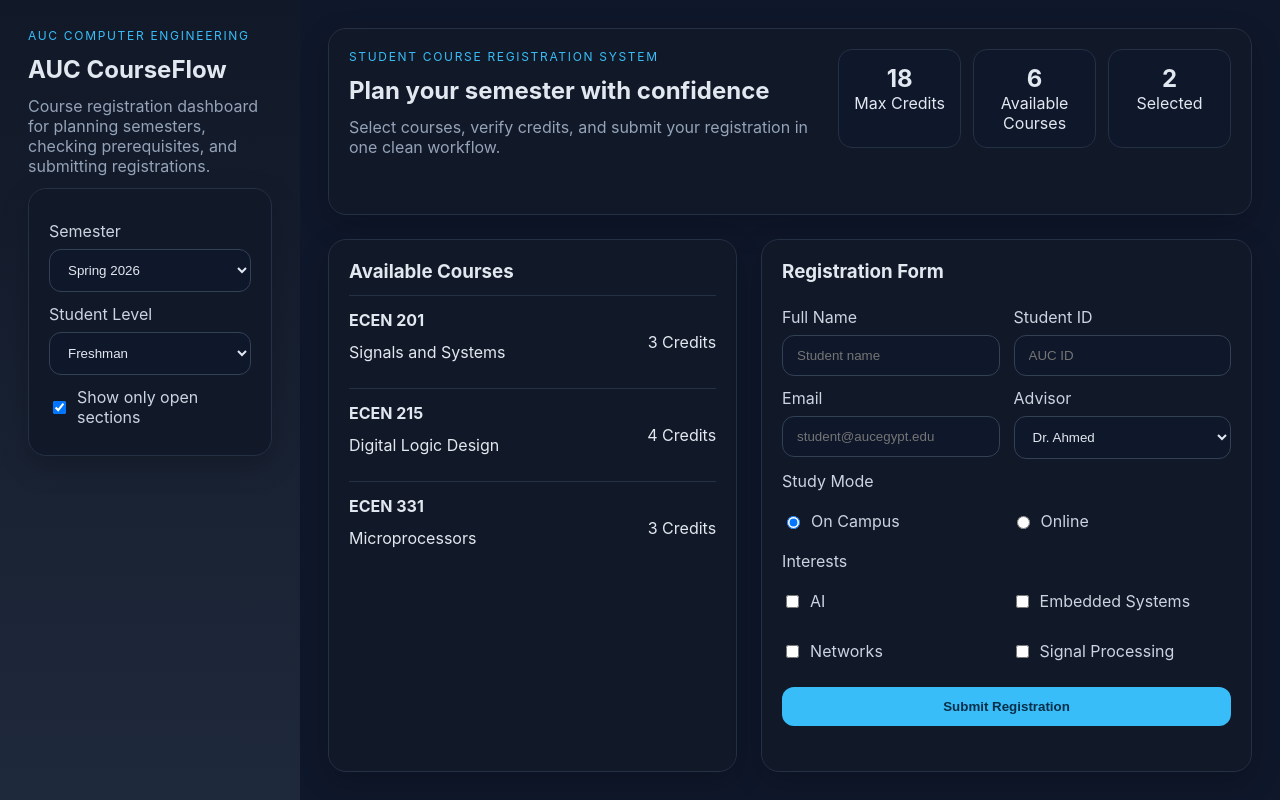
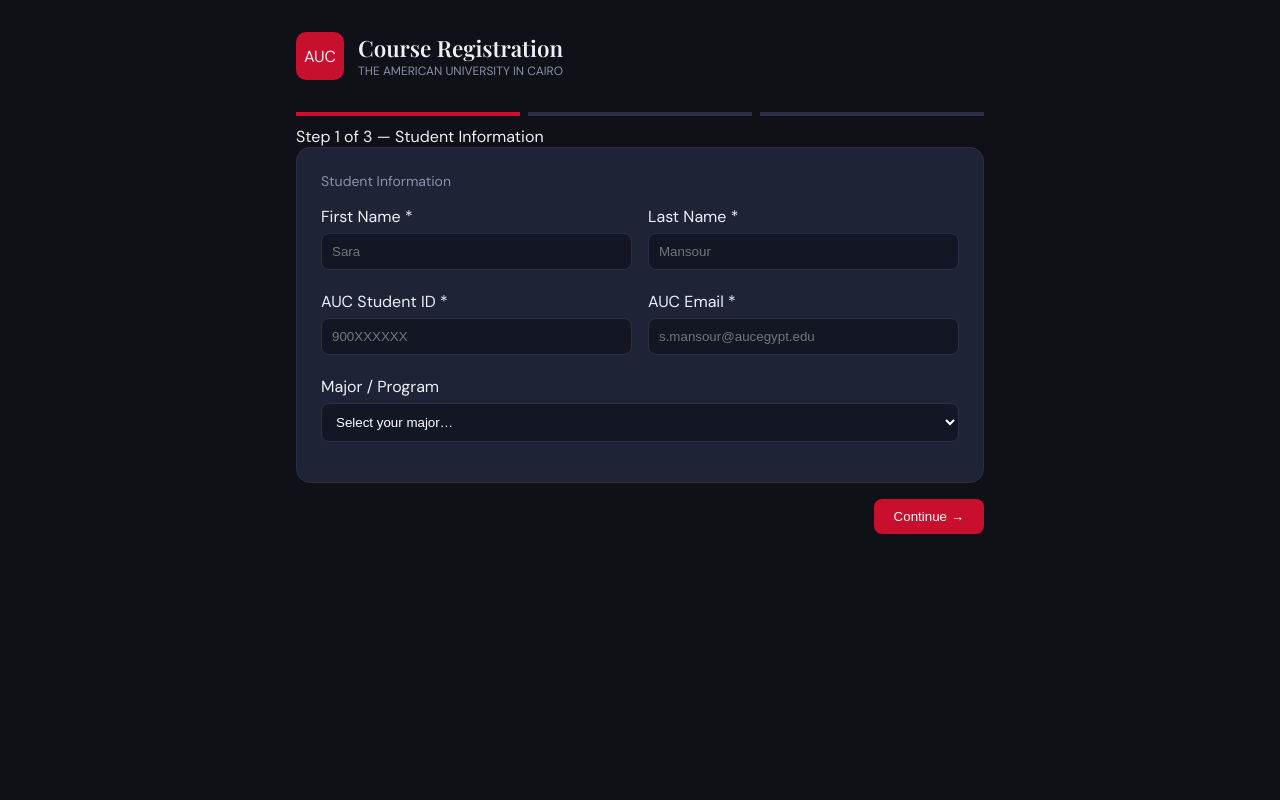
Before and after one commit to YousefBadawy/reg, a website: page index.html in a window 1280 px wide. Drawn offline with nearby package versions, Linux system fonts and the light colour scheme.

Commit message:
Add files via upload

```diff
--- a/index.html
+++ b/index.html
@@ -1,137 +1,144 @@
-<!doctype html>
+<!DOCTYPE html>
 <html lang="en">
 <head>
   <meta charset="UTF-8" />
-  <meta name="viewport" content="width=device-width, initial-scale=1.0" />
-  <title>AUC CourseFlow</title>
-  <link rel="stylesheet" href="style.css" />
+  <meta name="viewport" content="width=device-width, initial-scale=1.0"/>
+  <title>AUC Course Registration</title>
+
+  <link rel="stylesheet" href="style.css">
+
+  <link href="https://fonts.googleapis.com/css2?family=Playfair+Display:wght@600&family=DM+Sans:wght@300;400;500&display=swap" rel="stylesheet">
 </head>
 <body>
-  <div class="app-shell">
-    <aside class="sidebar">
-      <div>
-        <p class="eyebrow">AUC Computer Engineering</p>
-        <h1>AUC CourseFlow</h1>
-        <p class="muted">Course registration dashboard for planning semesters, checking prerequisites, and submitting registrations.</p>
+
+<div class="app">
+  <div class="header">
+    <div class="auc-badge">AUC</div>
+    <div class="header-text">
+      <div class="title">Course Registration</div>
+      <div class="sub">THE AMERICAN UNIVERSITY IN CAIRO</div>
+    </div>
+  </div>
+
+  <div class="prog-wrap">
+    <div class="prog-steps">
+      <div class="prog-step active" id="ps1"></div>
+      <div class="prog-step" id="ps2"></div>
+      <div class="prog-step" id="ps3"></div>
+    </div>
+    <div class="step-label" id="step-label">Step 1 of 3 — Student Information</div>
+  </div>
+
+  <!-- SCREEN 1 -->
+  <div id="s1">
+    <div class="card">
+      <div class="card-title">Student Information</div>
+
+      <div class="row2">
+        <div class="field">
+          <label>First Name *</label>
+          <input id="fname" placeholder="Sara"/>
+          <div class="err" id="e-fname"></div>
+        </div>
+
+        <div class="field">
+          <label>Last Name *</label>
+          <input id="lname" placeholder="Mansour"/>
+          <div class="err" id="e-lname"></div>
+        </div>
       </div>
 
-      <div class="panel">
-        <label for="semester">Semester</label>
-        <select id="semester">
-          <option>Spring 2026</option>
-          <option>Summer 2026</option>
-          <option>Fall 2026</option>
-        </select>
-
-        <label for="level">Student Level</label>
-        <select id="level">
-          <option>Freshman</option>
-          <option>Sophomore</option>
-          <option>Junior</option>
-          <option>Senior</option>
-        </select>
-
-        <label class="checkbox">
-          <input type="checkbox" checked> Show only open sections
-        </label>
-      </div>
-    </aside>
-
-    <main class="main">
-      <section class="hero card">
-        <div>
-          <p class="eyebrow">Student Course Registration System</p>
-          <h2>Plan your semester with confidence</h2>
-          <p class="muted">Select courses, verify credits, and submit your registration in one clean workflow.</p>
+      <div class="row2">
+        <div class="field">
+          <label>AUC Student ID *</label>
+          <input id="sid" placeholder="900XXXXXX"/>
+          <div class="err" id="e-sid"></div>
         </div>
 
-        <div class="stats">
-          <div><strong>18</strong><span>Max Credits</span></div>
-          <div><strong>6</strong><span>Available Courses</span></div>
-          <div><strong>2</strong><span>Selected</span></div>
+        <div class="field">
+          <label>AUC Email *</label>
+          <input id="email" type="email" placeholder="s.mansour@aucegypt.edu"/>
+          <div class="err" id="e-email"></div>
         </div>
-      </section>
+      </div>
 
-      <section class="grid">
-        <article class="card course-list">
-          <h3>Available Courses</h3>
+      <div class="field">
+        <label>Major / Program</label>
 
-          <div class="course">
-            <div>
-              <h4>ECEN 201</h4>
-              <p>Signals and Systems</p>
-            </div>
-            <span>3 Credits</span>
+        <select id="major">
+          <option value="">Select your major…</option>
+          <option>Computer Science</option>
+          <option>Computer Engineering</option>
+          <option>Information Systems</option>
+          <option>Data Science</option>
+          <option>Business Administration</option>
+          <option>Economics</option>
+        </select>
+      </div>
+    </div>
+
+    <div class="btn-row">
+      <button class="btn btn-primary" onclick="go2()">Continue →</button>
+    </div>
+  </div>
+
+  <!-- SCREEN 2 -->
+  <div id="s2" style="display:none">
+
+    <div class="card">
+      <div class="card-title">Select Courses</div>
+
+      <div class="counter">
+        Choose up to <span>4</span> courses ·
+        <span id="chosen-count">0</span> selected
+      </div>
+
+      <div class="course-grid" id="course-grid">
+
+        <label class="course-item" onclick="toggleCourse(this)">
+          <input type="checkbox" value="CSCE 101"/>
+          <div class="course-info">
+            <div class="code">CSCE 101</div>
+            <div class="name">Introduction to Programming</div>
           </div>
+        </label>
 
-          <div class="course">
-            <div>
-              <h4>ECEN 215</h4>
-              <p>Digital Logic Design</p>
-            </div>
-            <span>4 Credits</span>
+        <label class="course-item" onclick="toggleCourse(this)">
+          <input type="checkbox" value="CSCE 201"/>
+          <div class="course-info">
+            <div class="code">CSCE 201</div>
+            <div class="name">Data Structures</div>
           </div>
+        </label>
 
-          <div class="course">
-            <div>
-              <h4>ECEN 331</h4>
-              <p>Microprocessors</p>
-            </div>
-            <span>3 Credits</span>
-          </div>
-        </article>
+      </div>
 
-        <article class="card form-card">
-          <h3>Registration Form</h3>
+      <div class="err" id="e-courses"></div>
+    </div>
 
-          <form>
-            <div class="two-col">
-              <div>
-                <label for="name">Full Name</label>
-                <input id="name" type="text" placeholder="Student name" />
-              </div>
+    <div class="btn-row">
+      <button class="btn btn-ghost" onclick="back1()">← Back</button>
+      <button class="btn btn-primary" onclick="go3()">Review →</button>
+    </div>
+  </div>
 
-              <div>
-                <label for="id">Student ID</label>
-                <input id="id" type="text" placeholder="AUC ID" />
-              </div>
-            </div>
+  <!-- SCREEN 3 -->
+  <div id="s3" style="display:none">
 
-            <div class="two-col">
-              <div>
-                <label for="email">Email</label>
-                <input id="email" type="email" placeholder="student@aucegypt.edu" />
-              </div>
+    <div class="card">
+      <div class="card-title">Review & Confirm</div>
+      <div id="review-rows"></div>
+    </div>
 
-              <div>
-                <label for="advisor">Advisor</label>
-                <select id="advisor">
-                  <option>Dr. Ahmed</option>
-                  <option>Dr. Sara</option>
-                  <option>Dr. Omar</option>
-                </select>
-              </div>
-            </div>
+    <div class="btn-row">
+      <button class="btn btn-ghost" onclick="back2()">← Edit</button>
+      <button class="btn btn-primary" onclick="submitForm()">Submit</button>
+    </div>
 
-            <label>Study Mode</label>
-            <div class="radio-row">
-              <label><input type="radio" name="mode" checked> On Campus</label>
-              <label><input type="radio" name="mode"> Online</label>
-            </div>
+  </div>
 
-            <label>Interests</label>
-            <div class="checkbox-grid">
-              <label><input type="checkbox"> AI</label>
-              <label><input type="checkbox"> Embedded Systems</label>
-              <label><input type="checkbox"> Networks</label>
-              <label><input type="checkbox"> Signal Processing</label>
-            </div>
+</div>
 
-            <button type="submit">Submit Registration</button>
-          </form>
-        </article>
-      </section>
-    </main>
-  </div>
+<script src="script.js"></script>
 </body>
 </html>
--- /dev/null
+++ b/script.js
@@ -0,0 +1,130 @@
+function $(id){
+  return document.getElementById(id);
+}
+
+function show(id){
+  $(id).style.display='block';
+}
+
+function hide(id){
+  $(id).style.display='none';
+}
+
+function err(id,msg){
+  $(id).textContent=msg;
+}
+
+function setSteps(n){
+
+  for(let i=1;i<=3;i++){
+
+    const el=$('ps'+i);
+
+    el.classList.remove('active','done');
+
+    if(i<n) el.classList.add('done');
+
+    else if(i===n) el.classList.add('active');
+  }
+}
+
+function go2(){
+
+  const fn=$('fname').value.trim();
+  const ln=$('lname').value.trim();
+  const si=$('sid').value.trim();
+  const em=$('email').value.trim();
+
+  let ok=true;
+
+  err('e-fname',fn?'':'Required');
+  err('e-lname',ln?'':'Required');
+  err('e-sid',si?'':'Required');
+  err('e-email',em.includes('@')?'':'Invalid email');
+
+  if(!fn || !ln || !si || !em.includes('@')){
+    ok=false;
+  }
+
+  if(!ok) return;
+
+  hide('s1');
+  show('s2');
+
+  setSteps(2);
+}
+
+function back1(){
+
+  hide('s2');
+  show('s1');
+
+  setSteps(1);
+}
+
+function toggleCourse(el){
+
+  const cb=el.querySelector('input');
+
+  const checked=document.querySelectorAll('#course-grid input:checked');
+
+  if(!cb.checked && checked.length>=4){
+    return;
+  }
+
+  el.classList.toggle('selected',cb.checked);
+
+  $('chosen-count').textContent=
+    document.querySelectorAll('#course-grid input:checked').length;
+}
+
+function go3(){
+
+  const courses=[
+    ...document.querySelectorAll('#course-grid input:checked')
+  ].map(c=>c.value);
+
+  err('e-courses',courses.length?'':'Select at least one course');
+
+  if(!courses.length) return;
+
+  $('review-rows').innerHTML=`
+
+    <div class="review-row">
+      <div class="review-key">Name</div>
+      <div>${$('fname').value} ${$('lname').value}</div>
+    </div>
+
+    <div class="review-row">
+      <div class="review-key">ID</div>
+      <div>${$('sid').value}</div>
+    </div>
+
+    <div class="review-row">
+      <div class="review-key">Courses</div>
+      <div>
+        ${courses.map(c=>`<span class="tag">${c}</span>`).join('')}
+      </div>
+    </div>
+  `;
+
+  hide('s2');
+  show('s3');
+
+  setSteps(3);
+}
+
+function back2(){
+
+  hide('s3');
+  show('s2');
+
+  setSteps(2);
+}
+
+function submitForm(){
+
+  alert('Registration Submitted Successfully');
+
+  location.reload();
+}
--- a/style.css
+++ b/style.css
@@ -1,27 +1,186 @@
-*{box-sizing:border-box}
-body{margin:0;font-family:Inter,Arial,sans-serif;background:#0f172a;color:#e2e8f0}
-.app-shell{display:grid;grid-template-columns:300px 1fr;min-height:100vh}
-.sidebar{padding:28px;background:linear-gradient(180deg,#111827,#1e293b)}
-.main{padding:28px;display:grid;gap:24px}
-.card,.panel{background:#111827;border:1px solid #243044;border-radius:18px;padding:20px;box-shadow:0 10px 30px rgba(0,0,0,.2)}
-.eyebrow{letter-spacing:.14em;text-transform:uppercase;color:#38bdf8;font-size:.75rem}
-h1,h2,h3,h4,p{margin:0 0 12px}
-.muted{color:#94a3b8}
-.hero{display:flex;justify-content:space-between;gap:24px;align-items:flex-start}
-.stats{display:grid;grid-template-columns:repeat(3,1fr);gap:12px;min-width:280px}
-.stats div{background:#0f172a;border:1px solid #243044;border-radius:14px;padding:14px;text-align:center}
-.stats strong{display:block;font-size:1.5rem}
-.grid{display:grid;grid-template-columns:1fr 1.2fr;gap:24px}
-.course{display:flex;justify-content:space-between;align-items:center;padding:14px 0;border-top:1px solid #243044}
-label{display:block;margin:12px 0 8px;color:#cbd5e1}
-input,select,button{width:100%;padding:12px 14px;border-radius:12px;border:1px solid #334155;background:#0f172a;color:#e2e8f0}
-button{margin-top:18px;background:#38bdf8;color:#082f49;font-weight:700;border:none;cursor:pointer}
-.two-col{display:grid;grid-template-columns:1fr 1fr;gap:14px}
-.radio-row,.checkbox-grid{display:grid;grid-template-columns:repeat(2,1fr);gap:10px}
-.checkbox,.radio-row label,.checkbox-grid label{display:flex;gap:8px;align-items:center}
-.checkbox input,.radio-row input,.checkbox-grid input{width:auto}
-@media (max-width:900px){
-  .app-shell,.grid,.hero,.two-col,.stats{grid-template-columns:1fr}
-  .sidebar{padding:20px}
-  .main{padding:20px}
+*{
+  box-sizing:border-box;
+  margin:0;
+  padding:0;
 }
+
+:root{
+  --bg:#0f1117;
+  --card:#1e2335;
+  --border:#2a2f45;
+  --accent:#c8102e;
+  --text:#eef0f8;
+  --muted:#8892aa;
+}
+
+body{
+  font-family:'DM Sans',sans-serif;
+  background:var(--bg);
+  color:var(--text);
+}
+
+.app{
+  max-width:720px;
+  margin:auto;
+  padding:2rem 1rem 4rem;
+}
+
+.header{
+  display:flex;
+  align-items:center;
+  gap:14px;
+  margin-bottom:2rem;
+}
+
+.auc-badge{
+  width:48px;
+  height:48px;
+  background:var(--accent);
+  border-radius:10px;
+  display:flex;
+  align-items:center;
+  justify-content:center;
+}
+
+.title{
+  font-family:'Playfair Display',serif;
+  font-size:1.4rem;
+}
+
+.sub{
+  font-size:12px;
+  color:var(--muted);
+}
+
+.card{
+  background:var(--card);
+  border:1px solid var(--border);
+  border-radius:14px;
+  padding:1.5rem;
+  margin-bottom:1rem;
+}
+
+.card-title{
+  margin-bottom:1rem;
+  font-size:14px;
+  color:var(--muted);
+}
+
+.row2{
+  display:grid;
+  grid-template-columns:1fr 1fr;
+  gap:1rem;
+}
+
+.field{
+  margin-bottom:1rem;
+}
+
+.field label{
+  display:block;
+  margin-bottom:.4rem;
+}
+
+.field input,
+.field select{
+  width:100%;
+  padding:10px;
+  background:#131625;
+  border:1px solid var(--border);
+  border-radius:8px;
+  color:white;
+}
+
+.btn-row{
+  display:flex;
+  justify-content:flex-end;
+  gap:.7rem;
+}
+
+.btn{
+  padding:10px 20px;
+  border:none;
+  border-radius:8px;
+  cursor:pointer;
+}
+
+.btn-primary{
+  background:var(--accent);
+  color:white;
+}
+
+.btn-ghost{
+  background:transparent;
+  border:1px solid var(--border);
+  color:white;
+}
+
+.course-grid{
+  display:grid;
+  grid-template-columns:1fr 1fr;
+  gap:.7rem;
+  margin-top:1rem;
+}
+
+.course-item{
+  padding:12px;
+  border:1px solid var(--border);
+  border-radius:10px;
+  cursor:pointer;
+  background:#131625;
+}
+
+.course-item.selected{
+  border-color:var(--accent);
+}
+
+.code{
+  color:var(--accent);
+  font-size:12px;
+}
+
+.name{
+  font-size:14px;
+}
+
+.err{
+  color:#ff6b6b;
+  font-size:12px;
+  margin-top:.3rem;
+}
+
+.review-row{
+  display:flex;
+  padding:8px 0;
+  border-bottom:1px solid var(--border);
+}
+
+.review-key{
+  width:35%;
+  color:var(--muted);
+}
+
+.tag{
+  display:inline-block;
+  padding:3px 8px;
+  border-radius:10px;
+  background:rgba(200,16,46,.1);
+  margin:2px;
+}
+
+.prog-steps{
+  display:flex;
+  gap:.5rem;
+  margin-bottom:.6rem;
+}
+
+.prog-step{
+  flex:1;
+  height:4px;
+  background:var(--border);
+}
+
+.prog-step.active,
+.prog-step.done{
+  background:var(--accent);
+}
```
